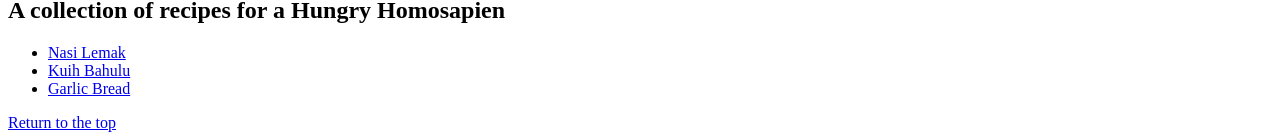
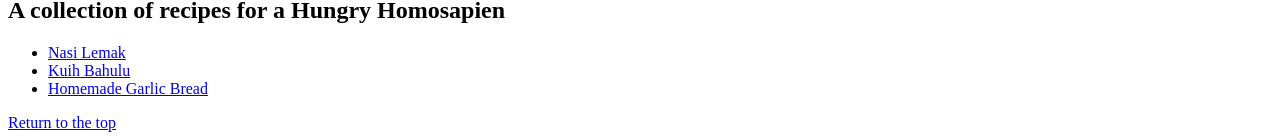
Before and after one commit to a1ffdniall/odin-recipes, a plain HTML site: page index.html in a window 1280 px wide. Shown: the part 827-964 px from the top of the page. Drawn offline with Linux system fonts and the light colour scheme.

Commit message:
Changed the name to sync with the dish name in its own page

```diff
--- a/index.html
+++ b/index.html
@@ -18,7 +18,7 @@
     <ul>
         <li><a href="recipes/nasi-lemak.html">Nasi Lemak</a></li>
         <li><a href="recipes/kuih-bahulu.html">Kuih Bahulu</a></li>
-        <li><a href="recipes/garlic-bread.html">Garlic Bread</a></li>
+        <li><a href="recipes/garlic-bread.html">Homemade Garlic Bread</a></li>
     </ul>
 
     <a href="#header">Return to the top</a>
```
